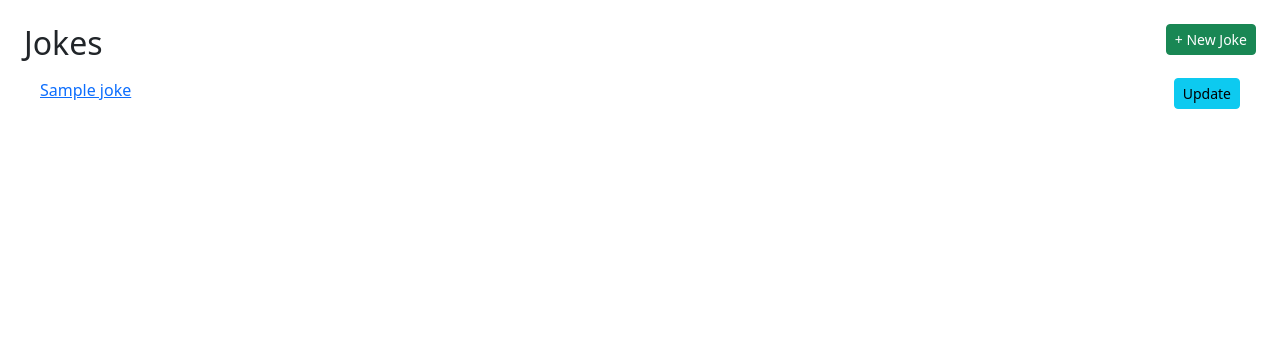
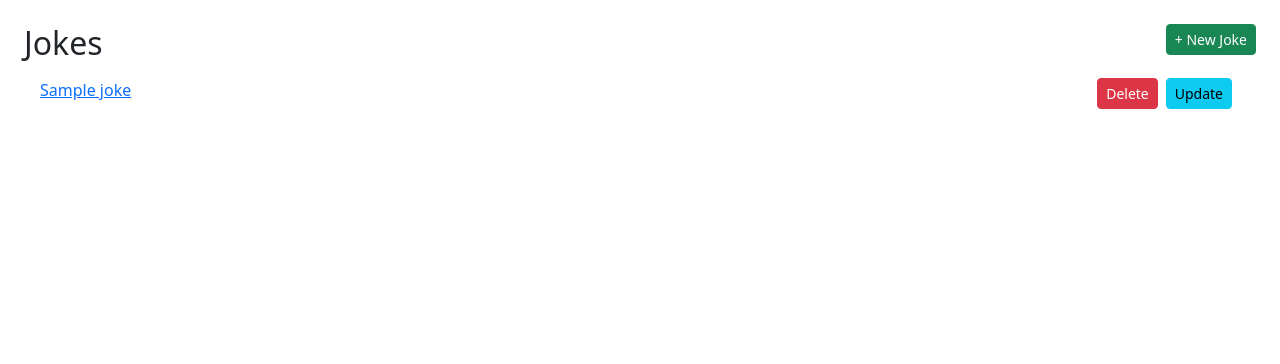
Before and after one commit to jdunn103/djangojokes.com, a Django app: page /jokes/ in a window 1280 px wide. Shown: the part 56-420 px from the top of the page. Run offline with Django 4.2, Linux system fonts and the light colour scheme; tables that the repository leaves empty hold one stand-in row (values such as "Sample post"); some libraries are stand-ins or nearby versions.

Commit message:
Created Delete view

```diff
--- a/jokes/urls.py
+++ b/jokes/urls.py
@@ -1,11 +1,13 @@
 from django.urls import path
 
-from .views import (JokeCreateView, JokeDetailView, JokeListView,
-                    JokeUpdateView)
+from .views import (
+    JokeCreateView, JokeDeleteView, JokeDetailView, JokeListView, JokeUpdateView
+)
 
 app_name = 'jokes'
 urlpatterns = [
     path('joke/<int:pk>/update/', JokeUpdateView.as_view(), name='update'),
+    path('joke/<int:pk>/delete/', JokeDeleteView.as_view(), name='delete'),
     path('joke/create/', JokeCreateView.as_view(), name='create'),
     path('joke/<int:pk>/', JokeDetailView.as_view(), name='detail'),
     path('', JokeListView.as_view(), name='list'),
--- a/jokes/views.py
+++ b/jokes/views.py
@@ -1,10 +1,19 @@
-from django.views.generic import CreateView, DetailView, ListView, UpdateView
+from django.urls import reverse_lazy
+
+from django.views.generic import (
+    CreateView, DeleteView, DetailView, ListView, UpdateView
+)
 
 from .models import Joke
 
 class JokeCreateView(CreateView):
     model = Joke
     fields = ['question', 'answer']
+
+
+class JokeDeleteView(DeleteView):
+    model = Joke
+    success_url = reverse_lazy('jokes:list')
 
 
 class JokeDetailView(DetailView):
--- a/templates/jokes/joke_list.html
+++ b/templates/jokes/joke_list.html
@@ -11,7 +11,9 @@
       <li class="list-group-item">
         <a href="{{ joke.get_absolute_url }}">{{ joke.question }}</a>
         <a href="{% url 'jokes:update' joke.pk %}"
-          class="btn btn-info btn-sm float-end mr-2">Update</a>
+          class="btn btn-info btn-sm float-end me-2">Update</a>
+        <a href="{% url 'jokes:delete' joke.pk %}"
+          class="btn btn-danger btn-sm float-end me-2">Delete</a>
       </li>
     {% endfor %}
   </ul>
```
Also changed, not shown: templates/jokes/joke_confirm_delete.html (added, +14 -0 lines).
